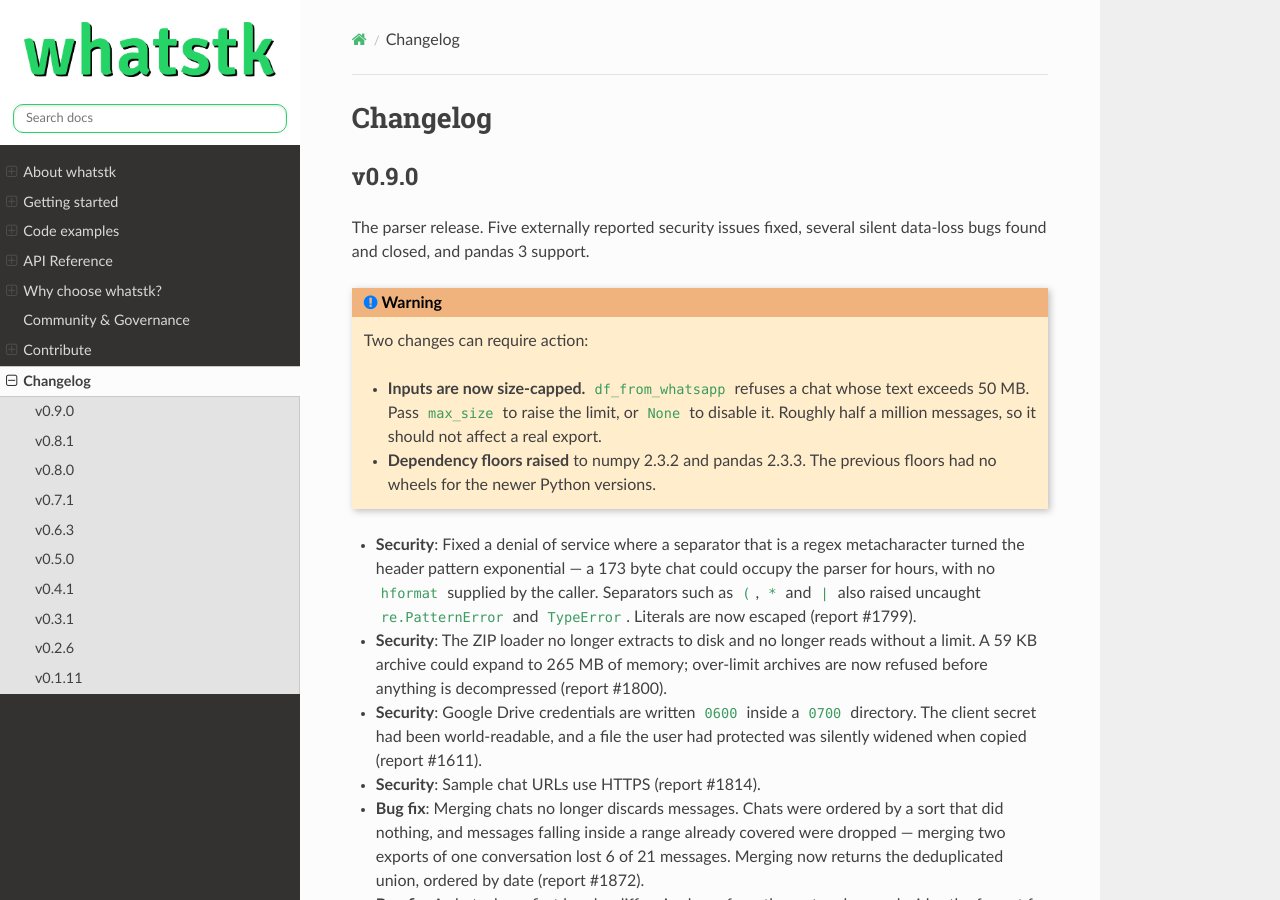
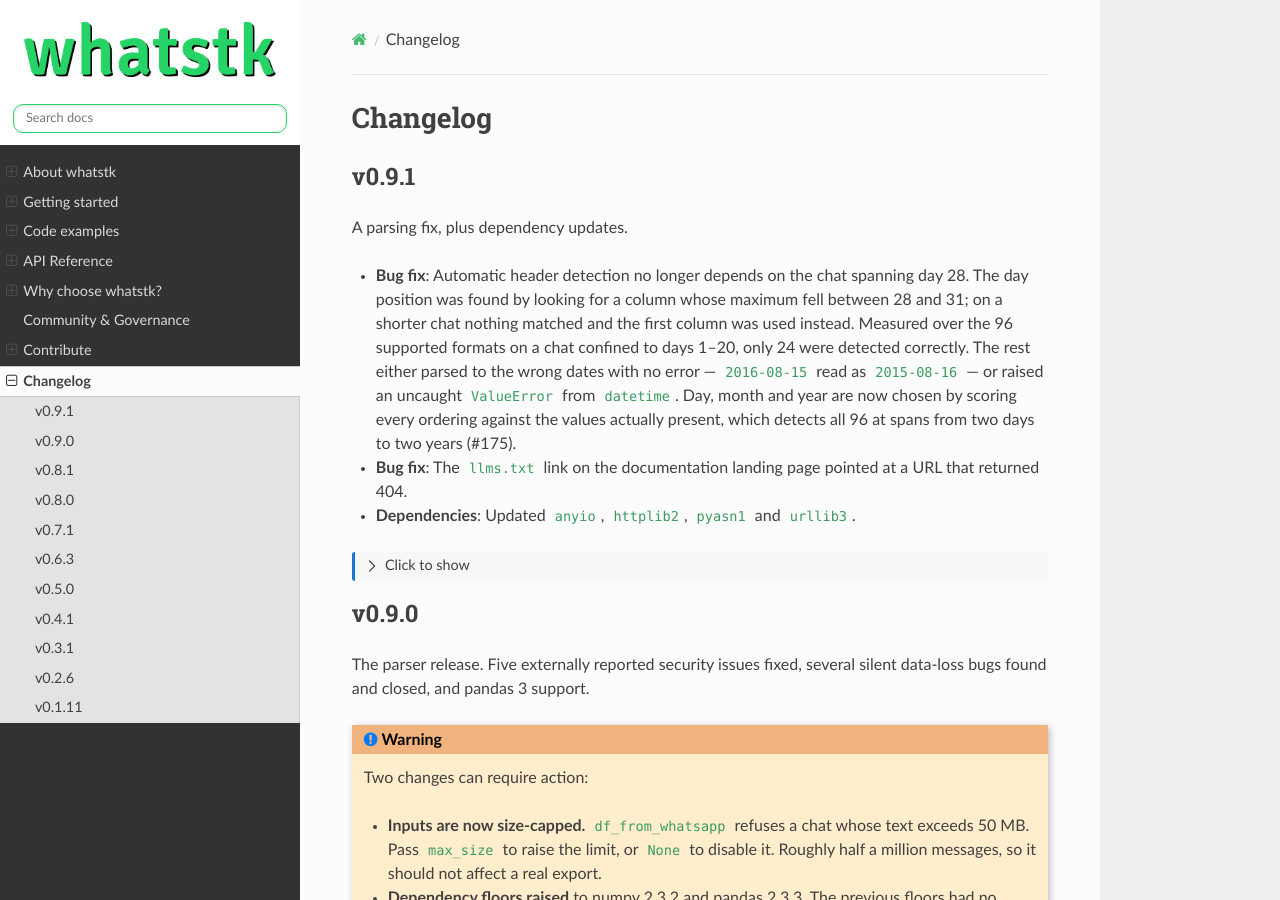
Before and after one commit to lucasrodes/whatstk, a Sphinx documentation site: the page built from docs/source/changelog.rst, in a window 1280 px wide and 900 px high. Built offline with Sphinx 7.4.7 and the Read the Docs theme 3.1.0, drawn with Linux system fonts in a browser that asks for light colours.

Commit message:
add changelog for v0.9.1
Co-Authored-By: Claude Opus 5 (1M context) <noreply@anthropic.com>

```diff
--- a/docs/source/changelog.rst
+++ b/docs/source/changelog.rst
@@ -1,6 +1,30 @@
 Changelog
 =========
 
+
+v0.9.1
+------
+
+A parsing fix, plus dependency updates.
+
+- **Bug fix**: Automatic header detection no longer depends on the chat spanning day 28. The day
+  position was found by looking for a column whose maximum fell between 28 and 31; on a shorter
+  chat nothing matched and the first column was used instead. Measured over the 96 supported
+  formats on a chat confined to days 1–20, only 24 were detected correctly. The rest either parsed
+  to the wrong dates with no error — ``2016-08-15`` read as ``2015-08-16`` — or raised an uncaught
+  ``ValueError`` from ``datetime``. Day, month and year are now chosen by scoring every ordering
+  against the values actually present, which detects all 96 at spans from two days to two years
+  (#175).
+- **Bug fix**: The ``llms.txt`` link on the documentation landing page pointed at a URL that
+  returned 404.
+- **Dependencies**: Updated ``anyio``, ``httplib2``, ``pyasn1`` and ``urllib3``.
+
+.. container:: toggle
+
+    **Show all commits**
+
+    .. git_changelog::
+        :rev-list: v0.9.0..HEAD
 
 v0.9.0
 ------
```
Also changed, not shown: 1 other file.
